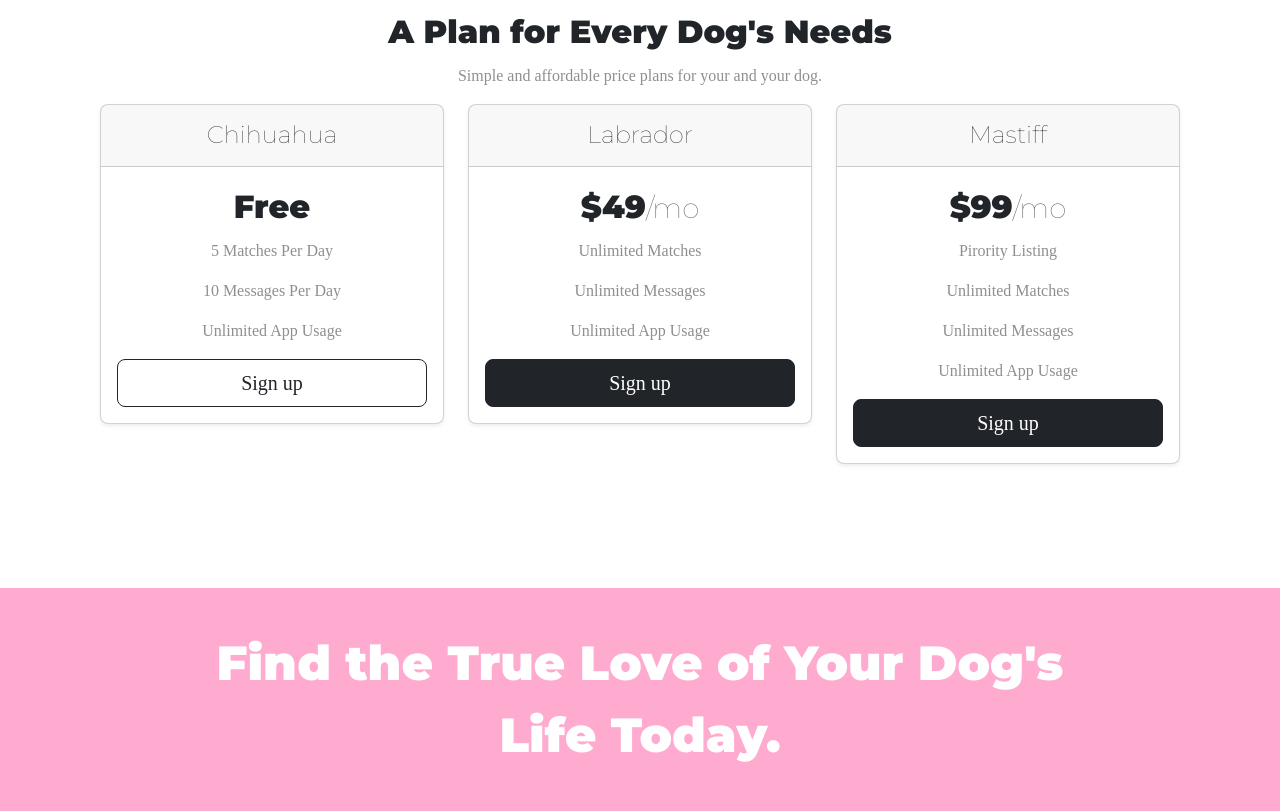
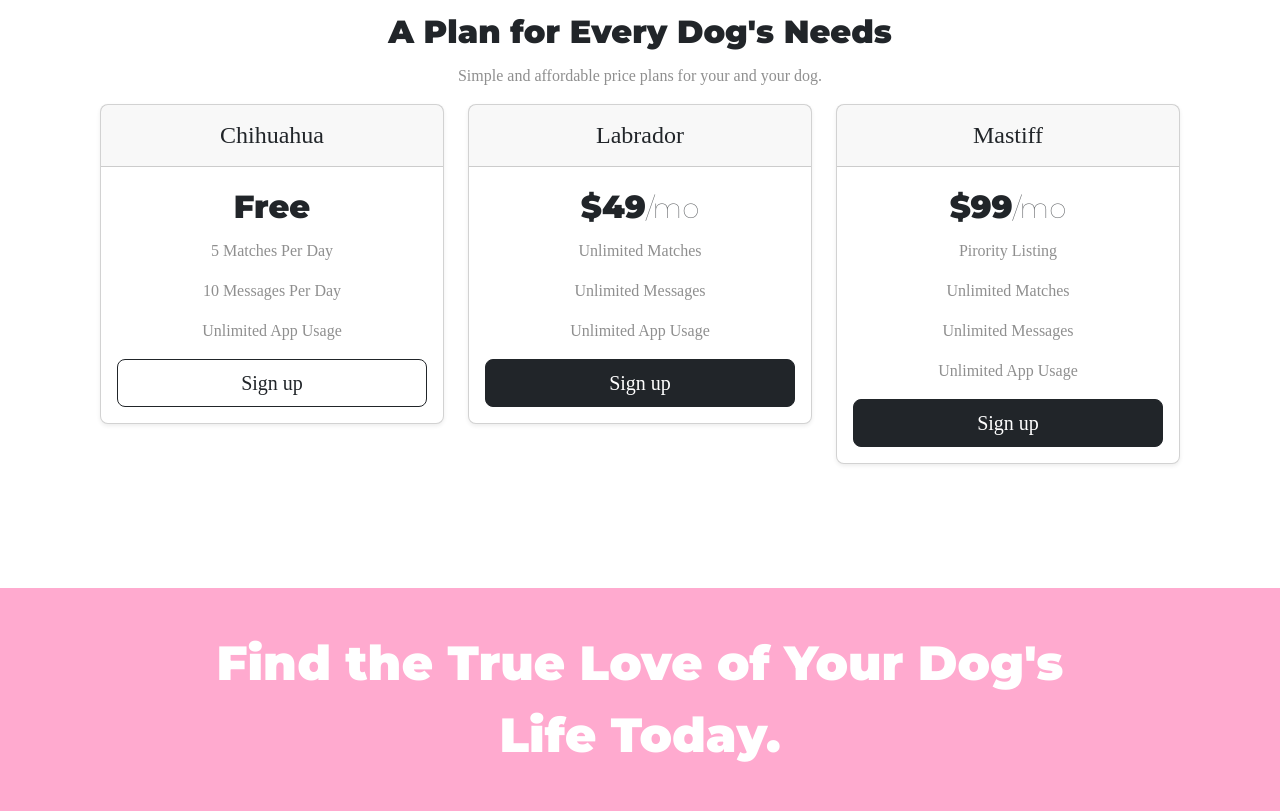
Before and after one commit to shunyingzhang/tindog-web, a plain HTML site: page index.html in a window 1280 px wide. Shown: the part 1800-2611 px from the top of the page. Drawn offline with nearby package versions, Linux system fonts and the light colour scheme.

Commit message:
amend error

```diff
--- a/css/styles.css
+++ b/css/styles.css
@@ -7,7 +7,7 @@ body {
     color: #fff;
 }
 
-h1, h2, h3, h4 {
+h1, h2, h3 {
     font-family: 'Montserrat';
 }
 
```
